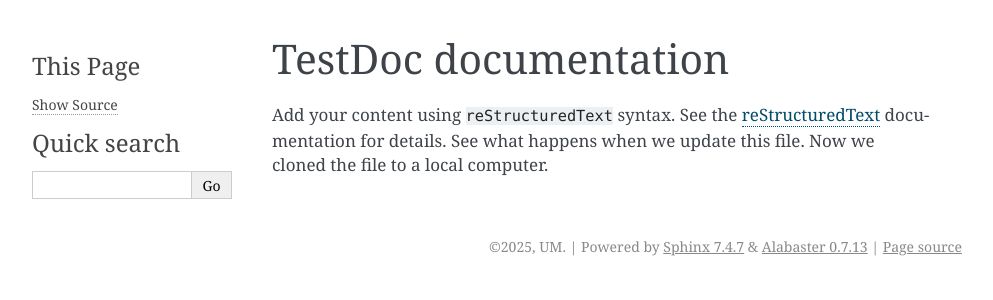
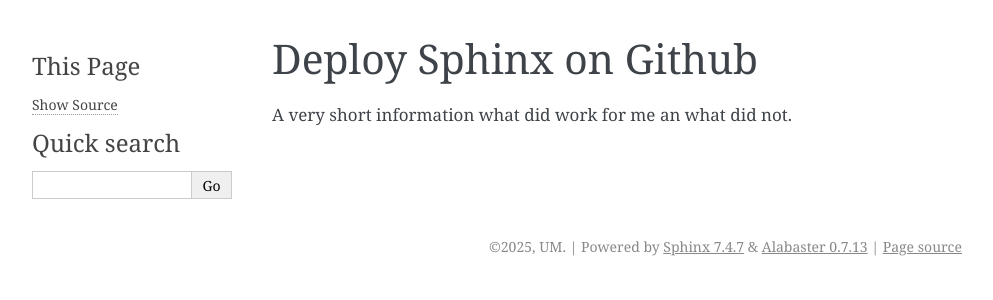
Before and after one commit to UweMuehlich/TestDoc, a Sphinx documentation site: the page built from doc/source/index.rst, in a window 1280 px wide. Shown: the top 300 px of the page, without its empty margins (148-1141 px from the left). Built offline with Sphinx 7.4.7, drawn with Linux system fonts in a browser that asks for light colours.

Commit message:
local changes

```diff
--- a/doc/source/index.rst
+++ b/doc/source/index.rst
@@ -3,13 +3,10 @@
    You can adapt this file completely to your liking, but it should at least
    contain the root `toctree` directive.
 
-TestDoc documentation
-=====================
+Deploy Sphinx on Github
+=======================
 
-Add your content using ``reStructuredText`` syntax. See the
-`reStructuredText <https://www.sphinx-doc.org/en/master/usage/restructuredtext/index.html>`_
-documentation for details.
-See what happens when we update this file. Now we cloned the file to a local computer.
+A very short information what did work for me an what did not.
 
 
 .. toctree::
```
